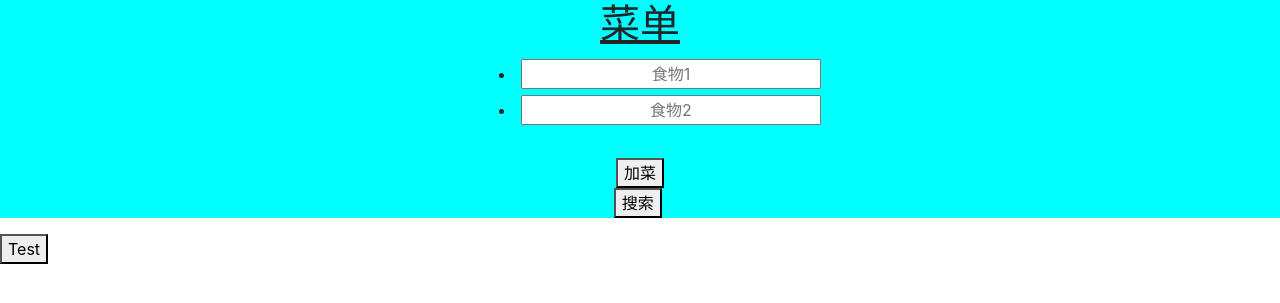
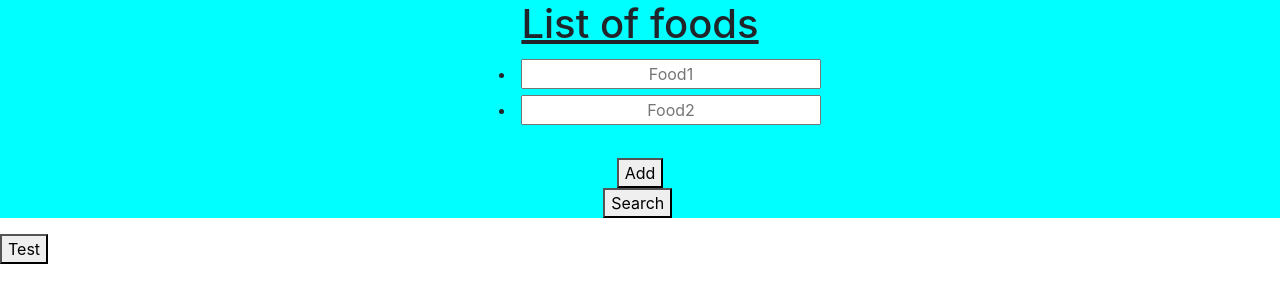
Before and after one commit to ericl816/Recipe-Generator, a Python web app: template app/templates/main.html in a window 1280 px wide. Shown: the top 303 px of the page. Run offline with Jinja, Linux system fonts and the light colour scheme; the template is opened without the code that fills it, so the values that code supplies are empty; some libraries are stand-ins or nearby versions.

Commit message:
Translation

```diff
--- a/app/templates/main.html
+++ b/app/templates/main.html
@@ -1,7 +1,7 @@
 <html>
     <head>
 
-        <title>百度一下此食物是否可以一起吃</title>
+        <title>ML_foodie</title>
         <link rel="stylesheet" href="https://stackpath.bootstrapcdn.com/bootstrap/4.3.1/css/bootstrap.min.css" integrity="sha384-ggOyR0iXCbMQv3Xipma34MD+dH/1fQ784/j6cY/iJTQUOhcWr7x9JvoRxT2MZw1T" crossorigin="anonymous">
         <style>
             #div_foodInput{
@@ -40,20 +40,20 @@
 
 
         <div id="div_foodInput" >
-            <h1><u>菜单</u></h1>
+            <h1><u>List of foods</u></h1>
             <form id="form_foodInput" action="#" onsubmit="search(event)">
                 <ul id="ul_foodInput" >
                     <li id="li_foodInput1">
-                        <input type="text" placeholder="食物1" id="input_food1" required="required" class="input_food">
+                        <input type="text" placeholder="Food1" id="input_food1" required="required" class="input_food">
                     </li>
 					<li id="li_foodInput2">
-                        <input type="text" placeholder="食物2" id="input_food2" required="required" class="input_food">
+                        <input type="text" placeholder="Food2" id="input_food2" required="required" class="input_food">
                     </li>
 					<button style="visibility:hidden;" type="button" onclick = "jianCai()" id="button_jianCai">X</button>
 
                 </ul>
-                <button type="button" onclick="jiaCai()" id="button_jiaCai">加菜</button> <br>
-                <button type="submit" id="button_search" >搜索</button>
+                <button type="button" onclick="jiaCai()" id="button_jiaCai">Add</button> <br>
+                <button type="submit" id="button_search" >Search</button>
                 <output id="output_search"></output>
             </form>
         </div>
```
